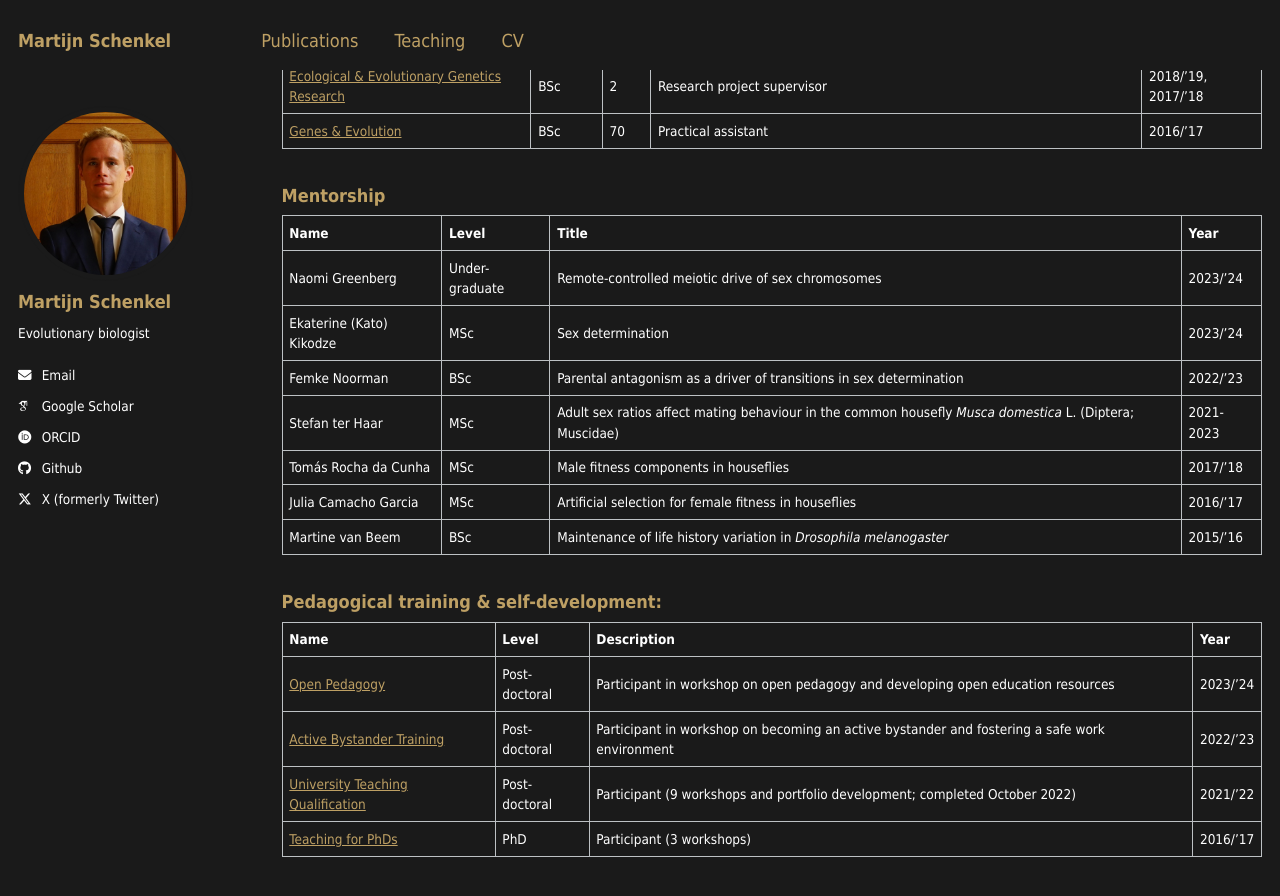
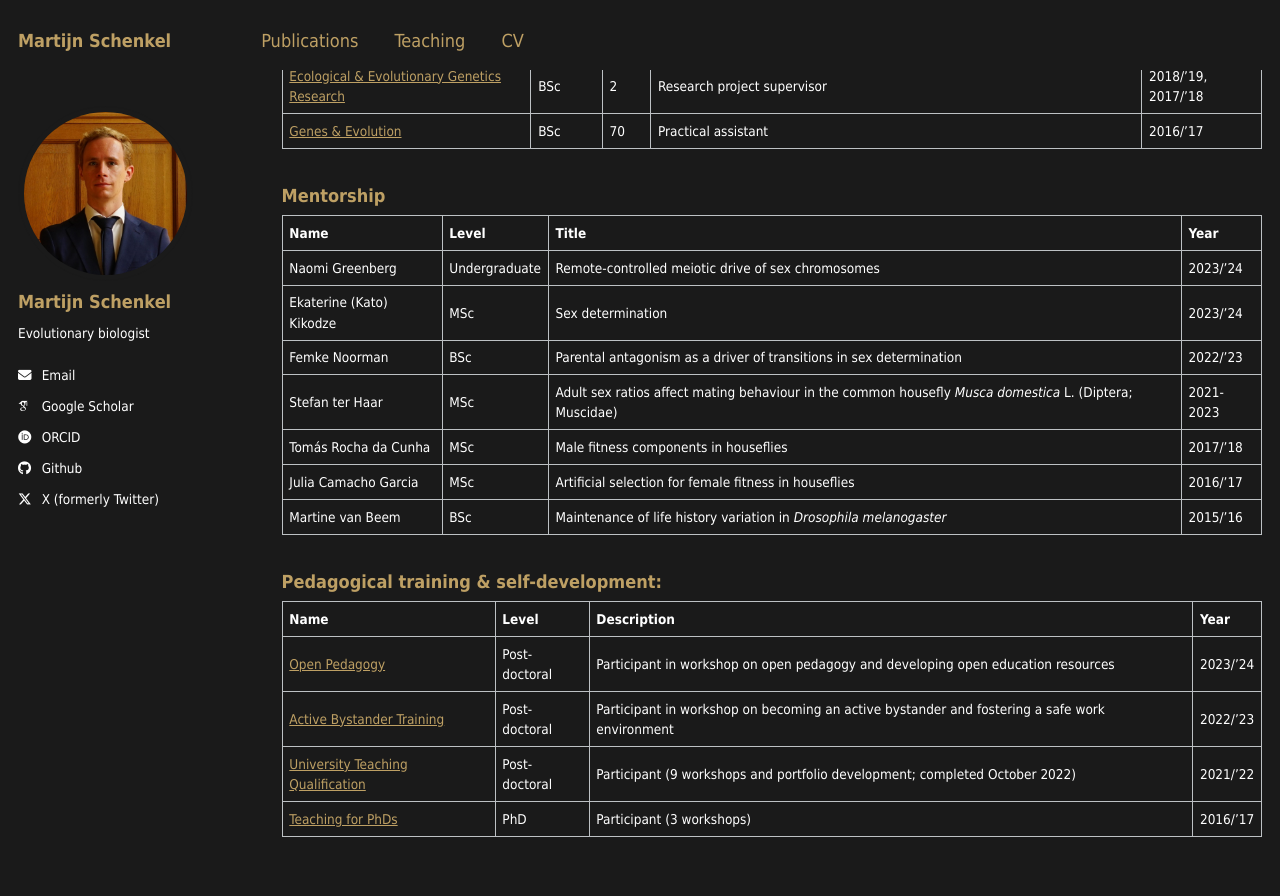
Before and after one commit to MartijnSchenkel/MartijnSchenkel.github.io, a Jekyll site: the page built from _pages/teaching.md, in a window 1280 px wide and 900 px high, scrolled down 468 px. Shown: the top 896 px of the window. Built offline with Jekyll 4.4.1, drawn with Linux system fonts in a browser that asks for light colours; some web fonts are replaced.

Commit message:
Update teaching.md

```diff
--- a/_pages/teaching.md
+++ b/_pages/teaching.md
@@ -24,7 +24,7 @@ author_profile: true
 
 | Name | Level | Title | Year |
 |---|---|---|---|
-| Naomi Greenberg | Under-graduate | Remote-controlled meiotic drive of sex chromosomes | 2023/'24 |
+| Naomi Greenberg | Undergraduate | Remote-controlled meiotic drive of sex chromosomes | 2023/'24 |
 | Ekaterine (Kato) Kikodze | MSc | Sex determination | 2023/'24 |
 | Femke Noorman | BSc | Parental antagonism as a driver of transitions in sex determination | 2022/'23 |
 | Stefan ter Haar | MSc | Adult sex ratios affect mating behaviour in the common housefly _Musca domestica_ L. (Diptera; Muscidae) | 2021-2023 |
```
